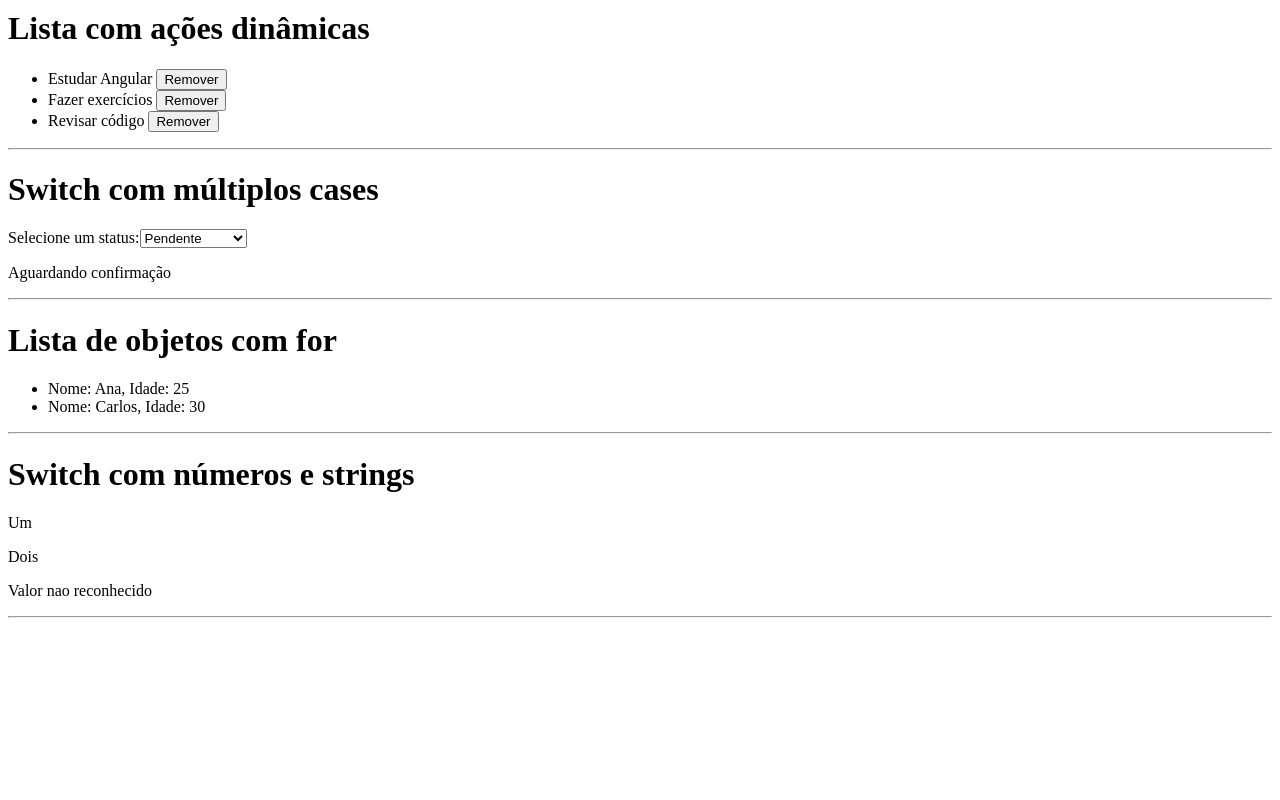
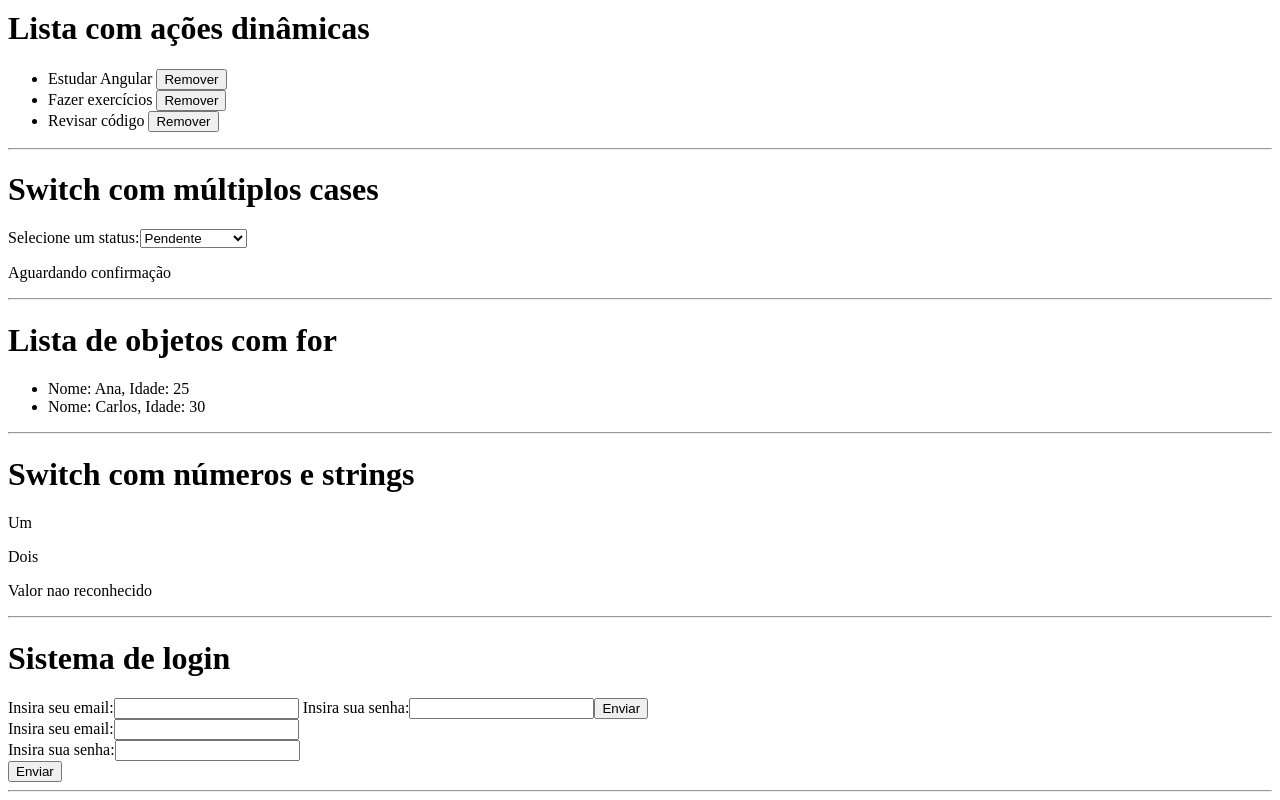
Before and after one commit to AmandaCornelsen/CP2_AT1-MWE, an Angular app: page / in a window 1280 px wide. Shown: the part 469-1269 px from the top of the page. Before the commit the page ends 1095 px from the top, so only its background shows below. Built offline with nearby package versions, Linux system fonts and the light colour scheme.

Commit message:
exercicio 8 - Sistema de login com if e else

```diff
--- a/src/app/app.component.html
+++ b/src/app/app.component.html
@@ -12,4 +12,6 @@
 <hr>
 <app-exercicio7/>
 <hr>
+<app-exercicio8/>
+<hr>
 <router-outlet />
--- a/src/app/app.component.ts
+++ b/src/app/app.component.ts
@@ -7,11 +7,12 @@ import { Exercicio4Component } from './components/exercicio4/exercicio4.componen
 import { Exercicio5Component } from './components/exercicio5/exercicio5.component';
 import { Exercicio6Component } from './components/exercicio6/exercicio6.component';
 import { Exercicio7Component } from './components/exercicio7/exercicio7.component';
+import { Exercicio8Component } from './components/exercicio8/exercicio8.component';
 
 @Component({
   selector: 'app-root',
   standalone: true,
-  imports: [RouterOutlet, Exercicio1Component, Exercicio2Component, Exercicio3Component, Exercicio4Component, Exercicio5Component, Exercicio6Component, Exercicio7Component],
+  imports: [RouterOutlet, Exercicio1Component, Exercicio2Component, Exercicio3Component, Exercicio4Component, Exercicio5Component, Exercicio6Component, Exercicio7Component, Exercicio8Component],
   templateUrl: './app.component.html',
   styleUrl: './app.component.css'
 })
--- /dev/null
+++ b/src/app/components/exercicio8/exercicio8.component.html
@@ -0,0 +1,25 @@
+<h1>Sistema de login</h1>
+
+ <form action="">
+     Insira seu email:<input type="email" required>
+     Insira sua senha:<input type="number" required min="6">
+     <input type="submit" value="Enviar">
+ </form>
+
+ <form (submit)="onSubmit()">
+    <div>
+        <label>Insira seu email:</label>
+        <input type="email" [(ngModel)]="email" name="email" required>
+    </div>
+
+    <div>
+        <label>Insira sua senha:</label>
+        <input type="password" [(ngModel)]="senha" name="senha" required minlength="6">
+    </div>
+
+    <button type="submit">Enviar</button>
+
+    <div *ngIf="mensagem">
+        {{mensagem}}
+    </div>
+</form>
--- /dev/null
+++ b/src/app/components/exercicio8/exercicio8.component.ts
@@ -0,0 +1,39 @@
+import { CommonModule } from '@angular/common';
+ import { Component } from '@angular/core';
+ import { FormsModule } from '@angular/forms';
+
+@Component({
+  selector: 'app-exercicio8',
+  standalone: true,
+  imports: [CommonModule, FormsModule],
+  templateUrl: './exercicio8.component.html',
+  styleUrls: ['./exercicio8.component.css']
+})
+export class Exercicio8Component {
+  email: string = "";
+  senha: string = "";
+  mensagem: string = "";
+  loginSucesso: boolean = false;
+
+  onSubmit() {
+    if (!this.email || !this.senha) {
+      this.mensagem = "Preencha todos os campos";
+      this.loginSucesso = false;
+      return;
+    }
+
+    if (this.senha.length < 6) {
+      this.mensagem = "Senha deve ter pelo menos 6 caracteres";
+      this.loginSucesso = false;
+      return;
+    }
+
+    if (this.email === "user@teste.com" && this.senha === "123456") {
+      this.mensagem = "Login bem-sucedido!";
+      this.loginSucesso = true;
+    } else {
+      this.mensagem = "Acesso negado: Credenciais inválidas";
+      this.loginSucesso = false;
+    }
+  }
+}
```
Also changed, not shown: src/app/components/exercicio8/exercicio8.component.css (added).
